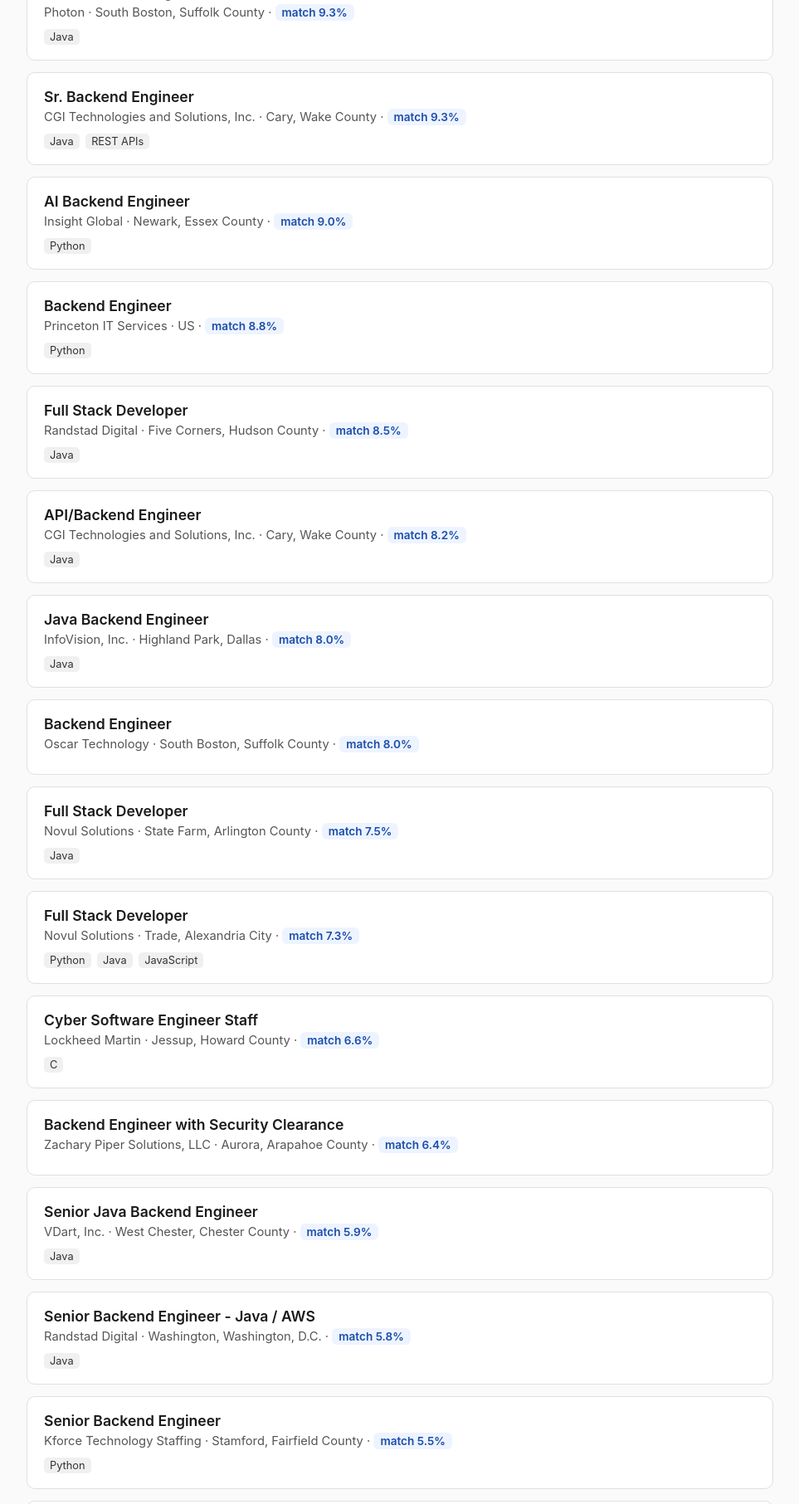
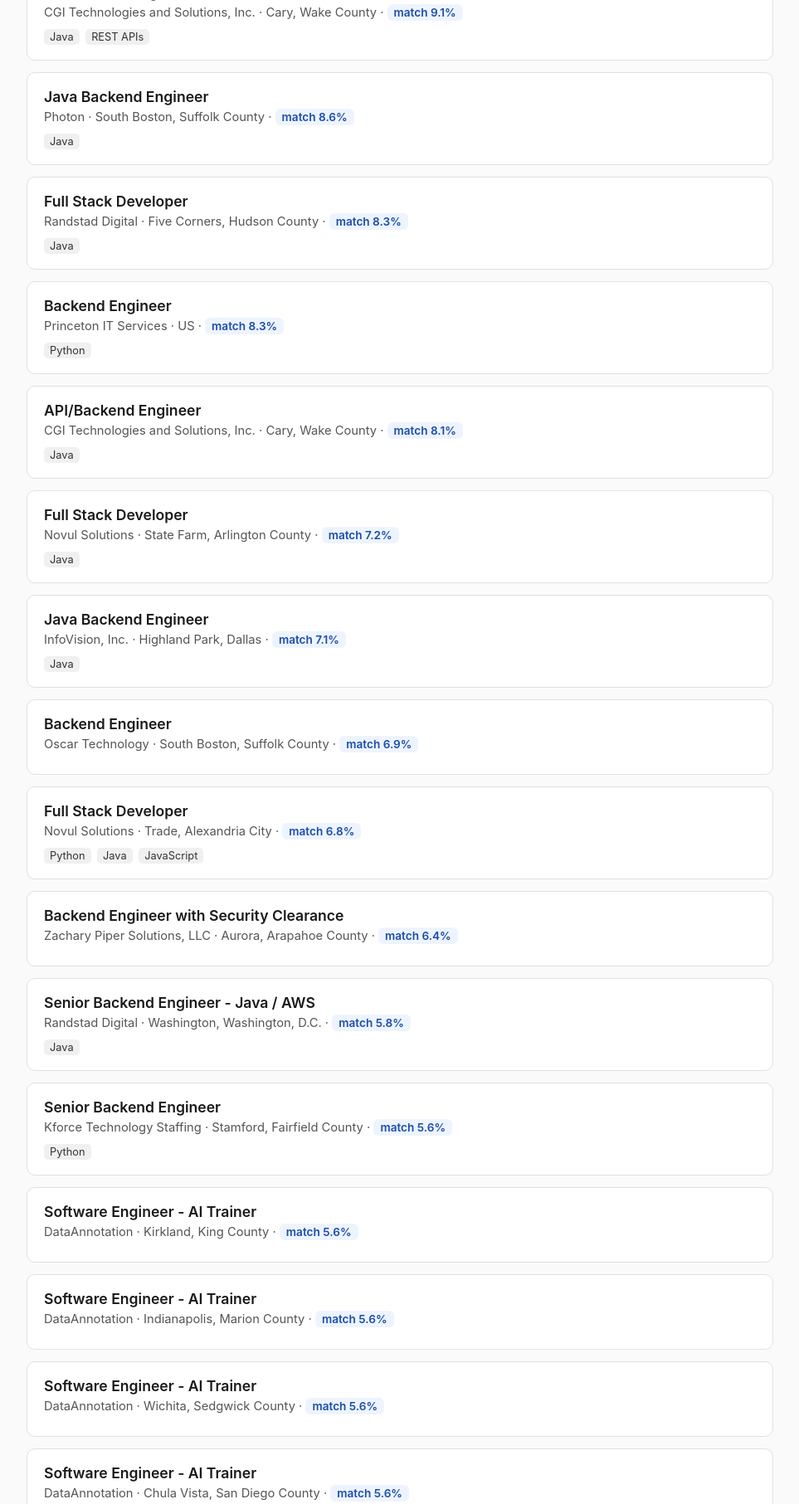
Before and after one commit to philipIsmail/job-matcher, a plain HTML site: page docs/index.html in a window 1280 px wide. Shown: the part 640-2453 px from the top of the page at 83% size, without its empty margins (158-1121 px from the left). Drawn offline with Linux system fonts and the light colour scheme.

Commit message:
Update daily job matches

```diff
--- a/docs/index.html
+++ b/docs/index.html
@@ -25,32 +25,14 @@
 </head>
 <body>
   <h1>Daily Job Matches</h1>
-  <div class="updated">Last updated: 2026-11-15 18:26 UTC · 20 jobs ranked</div>
+  <div class="updated">Last updated: 2026-11-16 21:36 UTC · 20 jobs ranked</div>
 
 
 
     <div class="job">
-      <div class="job-title"><a href="https://www.adzuna.com/land/ad/5959520998?se=7Dq0HiLh8RGDtoxXJCvQRQ&utm_medium=api&utm_source=84fd4a8d&v=FE263D14982D1A70D611EC78BBD1A90012D23CDF" target="_blank">Python Backend Engineer (W2)</a></div>
-      <div class="job-meta">Bridge Flair LLC &middot; Frazer, Chester County
-        &middot; <span class="score">match 15.0%</span>
-      </div>
-
-      <div class="skills">
-
-        <span class="skill-tag">Python</span>
-
-        <span class="skill-tag">AWS Glue</span>
-
-        <span class="skill-tag">DynamoDB</span>
-
-      </div>
-
-    </div>
-
-    <div class="job">
-      <div class="job-title"><a href="https://www.adzuna.com/land/ad/5814187240?se=7Dq0HiLh8RGDtoxXJCvQRQ&utm_medium=api&utm_source=84fd4a8d&v=B8CA06CE8DC19DD6E4B54C3450FA5D1CDCCC4E3E" target="_blank">AWS Backend Engineer</a></div>
+      <div class="job-title"><a href="https://www.adzuna.com/land/ad/5814187240?se=fGCBxgXi8RGli7Ax_OBfCg&utm_medium=api&utm_source=84fd4a8d&v=B8CA06CE8DC19DD6E4B54C3450FA5D1CDCCC4E3E" target="_blank">AWS Backend Engineer</a></div>
       <div class="job-meta">Princeton IT Services &middot; Frazer, Chester County
-        &middot; <span class="score">match 14.0%</span>
+        &middot; <span class="score">match 14.9%</span>
       </div>
 
       <div class="skills">
@@ -62,17 +44,9 @@
     </div>
 
     <div class="job">
-      <div class="job-title"><a href="https://www.adzuna.com/land/ad/5955581201?se=plfUHSLh8RGNl561rfNY_A&utm_medium=api&utm_source=84fd4a8d&v=138E78C4181D0D4D526F63E0E03F52BDA0580831" target="_blank">Full Stack Developer</a></div>
-      <div class="job-meta">Eliassen Group &middot; Durham, Durham County
-        &middot; <span class="score">match 10.1%</span>
-      </div>
-
-    </div>
-
-    <div class="job">
-      <div class="job-title"><a href="https://www.adzuna.com/land/ad/5954381910?se=7Dq0HiLh8RGDtoxXJCvQRQ&utm_medium=api&utm_source=84fd4a8d&v=D29D4120D9FE2CFC1778401F64E52CBB7E42C690" target="_blank">Java Backend Engineer</a></div>
+      <div class="job-title"><a href="https://www.adzuna.com/land/ad/5954381910?se=fGCBxgXi8RGli7Ax_OBfCg&utm_medium=api&utm_source=84fd4a8d&v=D29D4120D9FE2CFC1778401F64E52CBB7E42C690" target="_blank">Java Backend Engineer</a></div>
       <div class="job-meta">CGI Technologies and Solutions, Inc. &middot; Cary, Wake County
-        &middot; <span class="score">match 9.9%</span>
+        &middot; <span class="score">match 9.7%</span>
       </div>
 
       <div class="skills">
@@ -86,23 +60,31 @@
     </div>
 
     <div class="job">
-      <div class="job-title"><a href="https://www.adzuna.com/land/ad/5922506510?se=7Dq0HiLh8RGDtoxXJCvQRQ&utm_medium=api&utm_source=84fd4a8d&v=592EA7515104E390E0113D113B06B7129A8D9259" target="_blank">Java Backend Engineer</a></div>
-      <div class="job-meta">Photon &middot; South Boston, Suffolk County
-        &middot; <span class="score">match 9.3%</span>
+      <div class="job-title"><a href="https://www.adzuna.com/land/ad/5955581201?se=niGpxQXi8RGoBo_phxaFfw&utm_medium=api&utm_source=84fd4a8d&v=138E78C4181D0D4D526F63E0E03F52BDA0580831" target="_blank">Full Stack Developer</a></div>
+      <div class="job-meta">Eliassen Group &middot; Durham, Durham County
+        &middot; <span class="score">match 9.4%</span>
+      </div>
+
+    </div>
+
+    <div class="job">
+      <div class="job-title"><a href="https://www.adzuna.com/land/ad/5930488051?se=fGCBxgXi8RGli7Ax_OBfCg&utm_medium=api&utm_source=84fd4a8d&v=8AD53A34E82E4306562B60747154B25AA53212C7" target="_blank">AI Backend Engineer</a></div>
+      <div class="job-meta">Insight Global &middot; Newark, Essex County
+        &middot; <span class="score">match 9.1%</span>
       </div>
 
       <div class="skills">
 
-        <span class="skill-tag">Java</span>
+        <span class="skill-tag">Python</span>
 
       </div>
 
     </div>
 
     <div class="job">
-      <div class="job-title"><a href="https://www.adzuna.com/land/ad/5954381897?se=7Dq0HiLh8RGDtoxXJCvQRQ&utm_medium=api&utm_source=84fd4a8d&v=AB7486046A85CF2393069F2586EE20C93BB7389C" target="_blank">Sr. Backend Engineer</a></div>
+      <div class="job-title"><a href="https://www.adzuna.com/land/ad/5954381897?se=fGCBxgXi8RGli7Ax_OBfCg&utm_medium=api&utm_source=84fd4a8d&v=AB7486046A85CF2393069F2586EE20C93BB7389C" target="_blank">Sr. Backend Engineer</a></div>
       <div class="job-meta">CGI Technologies and Solutions, Inc. &middot; Cary, Wake County
-        &middot; <span class="score">match 9.3%</span>
+        &middot; <span class="score">match 9.1%</span>
       </div>
 
       <div class="skills">
@@ -116,9 +98,37 @@
     </div>
 
     <div class="job">
-      <div class="job-title"><a href="https://www.adzuna.com/land/ad/5930488051?se=7Dq0HiLh8RGDtoxXJCvQRQ&utm_medium=api&utm_source=84fd4a8d&v=8AD53A34E82E4306562B60747154B25AA53212C7" target="_blank">AI Backend Engineer</a></div>
-      <div class="job-meta">Insight Global &middot; Newark, Essex County
-        &middot; <span class="score">match 9.0%</span>
+      <div class="job-title"><a href="https://www.adzuna.com/land/ad/5922506510?se=fGCBxgXi8RGli7Ax_OBfCg&utm_medium=api&utm_source=84fd4a8d&v=592EA7515104E390E0113D113B06B7129A8D9259" target="_blank">Java Backend Engineer</a></div>
+      <div class="job-meta">Photon &middot; South Boston, Suffolk County
+        &middot; <span class="score">match 8.6%</span>
+      </div>
+
+      <div class="skills">
+
+        <span class="skill-tag">Java</span>
+
+      </div>
+
+    </div>
+
+    <div class="job">
+      <div class="job-title"><a href="https://www.adzuna.com/land/ad/5943738159?se=niGpxQXi8RGoBo_phxaFfw&utm_medium=api&utm_source=84fd4a8d&v=299E40E4506FA617E989AE9CCB9D8C5E3F8CD763" target="_blank">Full Stack Developer</a></div>
+      <div class="job-meta">Randstad Digital &middot; Five Corners, Hudson County
+        &middot; <span class="score">match 8.3%</span>
+      </div>
+
+      <div class="skills">
+
+        <span class="skill-tag">Java</span>
+
+      </div>
+
+    </div>
+
+    <div class="job">
+      <div class="job-title"><a href="https://www.adzuna.com/land/ad/5814218771?se=fGCBxgXi8RGli7Ax_OBfCg&utm_medium=api&utm_source=84fd4a8d&v=E91B3A74F87449BB608350F88FF03F643F84C416" target="_blank">Backend Engineer</a></div>
+      <div class="job-meta">Princeton IT Services &middot; US
+        &middot; <span class="score">match 8.3%</span>
       </div>
 
       <div class="skills">
@@ -130,23 +140,9 @@
     </div>
 
     <div class="job">
-      <div class="job-title"><a href="https://www.adzuna.com/land/ad/5814218771?se=7Dq0HiLh8RGDtoxXJCvQRQ&utm_medium=api&utm_source=84fd4a8d&v=E91B3A74F87449BB608350F88FF03F643F84C416" target="_blank">Backend Engineer</a></div>
-      <div class="job-meta">Princeton IT Services &middot; US
-        &middot; <span class="score">match 8.8%</span>
-      </div>
-
-      <div class="skills">
-
-        <span class="skill-tag">Python</span>
-
-      </div>
-
-    </div>
-
-    <div class="job">
-      <div class="job-title"><a href="https://www.adzuna.com/land/ad/5943738159?se=plfUHSLh8RGNl561rfNY_A&utm_medium=api&utm_source=84fd4a8d&v=299E40E4506FA617E989AE9CCB9D8C5E3F8CD763" target="_blank">Full Stack Developer</a></div>
-      <div class="job-meta">Randstad Digital &middot; Five Corners, Hudson County
-        &middot; <span class="score">match 8.5%</span>
+      <div class="job-title"><a href="https://www.adzuna.com/land/ad/5954381903?se=fGCBxgXi8RGli7Ax_OBfCg&utm_medium=api&utm_source=84fd4a8d&v=D922CD9304F72BCB38E530DFC28B2348B5B2712F" target="_blank">API/Backend Engineer</a></div>
+      <div class="job-meta">CGI Technologies and Solutions, Inc. &middot; Cary, Wake County
+        &middot; <span class="score">match 8.1%</span>
       </div>
 
       <div class="skills">
@@ -158,9 +154,9 @@
     </div>
 
     <div class="job">
-      <div class="job-title"><a href="https://www.adzuna.com/land/ad/5954381903?se=7Dq0HiLh8RGDtoxXJCvQRQ&utm_medium=api&utm_source=84fd4a8d&v=D922CD9304F72BCB38E530DFC28B2348B5B2712F" target="_blank">API/Backend Engineer</a></div>
-      <div class="job-meta">CGI Technologies and Solutions, Inc. &middot; Cary, Wake County
-        &middot; <span class="score">match 8.2%</span>
+      <div class="job-title"><a href="https://www.adzuna.com/land/ad/5958613574?se=niGpxQXi8RGoBo_phxaFfw&utm_medium=api&utm_source=84fd4a8d&v=7FB4835A653E1B6641CFC4C31C0B721341C84C95" target="_blank">Full Stack Developer</a></div>
+      <div class="job-meta">Novul Solutions &middot; State Farm, Arlington County
+        &middot; <span class="score">match 7.2%</span>
       </div>
 
       <div class="skills">
@@ -172,9 +168,9 @@
     </div>
 
     <div class="job">
-      <div class="job-title"><a href="https://www.adzuna.com/land/ad/5945987453?se=7Dq0HiLh8RGDtoxXJCvQRQ&utm_medium=api&utm_source=84fd4a8d&v=5A72CC6330F3311389CEF3CF2BBBBC9896E4CA53" target="_blank">Java Backend Engineer</a></div>
+      <div class="job-title"><a href="https://www.adzuna.com/land/ad/5945987453?se=fGCBxgXi8RGli7Ax_OBfCg&utm_medium=api&utm_source=84fd4a8d&v=5A72CC6330F3311389CEF3CF2BBBBC9896E4CA53" target="_blank">Java Backend Engineer</a></div>
       <div class="job-meta">InfoVision, Inc. &middot; Highland Park, Dallas
-        &middot; <span class="score">match 8.0%</span>
+        &middot; <span class="score">match 7.1%</span>
       </div>
 
       <div class="skills">
@@ -186,31 +182,17 @@
     </div>
 
     <div class="job">
-      <div class="job-title"><a href="https://www.adzuna.com/land/ad/5945162151?se=7Dq0HiLh8RGDtoxXJCvQRQ&utm_medium=api&utm_source=84fd4a8d&v=C652258428446D49A38D3B6AFD162653616AA36D" target="_blank">Backend Engineer</a></div>
+      <div class="job-title"><a href="https://www.adzuna.com/land/ad/5945162151?se=fGCBxgXi8RGli7Ax_OBfCg&utm_medium=api&utm_source=84fd4a8d&v=C652258428446D49A38D3B6AFD162653616AA36D" target="_blank">Backend Engineer</a></div>
       <div class="job-meta">Oscar Technology &middot; South Boston, Suffolk County
-        &middot; <span class="score">match 8.0%</span>
+        &middot; <span class="score">match 6.9%</span>
       </div>
 
     </div>
 
     <div class="job">
-      <div class="job-title"><a href="https://www.adzuna.com/land/ad/5958613574?se=plfUHSLh8RGNl561rfNY_A&utm_medium=api&utm_source=84fd4a8d&v=7FB4835A653E1B6641CFC4C31C0B721341C84C95" target="_blank">Full Stack Developer</a></div>
-      <div class="job-meta">Novul Solutions &middot; State Farm, Arlington County
-        &middot; <span class="score">match 7.5%</span>
-      </div>
-
-      <div class="skills">
-
-        <span class="skill-tag">Java</span>
-
-      </div>
-
-    </div>
-
-    <div class="job">
-      <div class="job-title"><a href="https://www.adzuna.com/land/ad/5903176807?se=plfUHSLh8RGNl561rfNY_A&utm_medium=api&utm_source=84fd4a8d&v=16743A057560DED467E0CDD79F30E9503D2F3E39" target="_blank">Full Stack Developer</a></div>
+      <div class="job-title"><a href="https://www.adzuna.com/land/ad/5903176807?se=niGpxQXi8RGoBo_phxaFfw&utm_medium=api&utm_source=84fd4a8d&v=16743A057560DED467E0CDD79F30E9503D2F3E39" target="_blank">Full Stack Developer</a></div>
       <div class="job-meta">Novul Solutions &middot; Trade, Alexandria City
-        &middot; <span class="score">match 7.3%</span>
+        &middot; <span class="score">match 6.8%</span>
       </div>
 
       <div class="skills">
@@ -226,21 +208,7 @@
     </div>
 
     <div class="job">
-      <div class="job-title"><a href="https://www.adzuna.com/land/ad/5942820018?se=2MsHHCLh8RGDtoxXJCvQRQ&utm_medium=api&utm_source=84fd4a8d&v=772249E0BD621CC217B16D0090316C855C586477" target="_blank">Cyber Software Engineer Staff</a></div>
-      <div class="job-meta">Lockheed Martin &middot; Jessup, Howard County
-        &middot; <span class="score">match 6.6%</span>
-      </div>
-
-      <div class="skills">
-
-        <span class="skill-tag">C</span>
-
-      </div>
-
-    </div>
-
-    <div class="job">
-      <div class="job-title"><a href="https://www.adzuna.com/land/ad/5740550284?se=7Dq0HiLh8RGDtoxXJCvQRQ&utm_medium=api&utm_source=84fd4a8d&v=0EE4095650FC7C564679FB53E289826A24661006" target="_blank">Backend Engineer with Security Clearance</a></div>
+      <div class="job-title"><a href="https://www.adzuna.com/land/ad/5740550284?se=fGCBxgXi8RGli7Ax_OBfCg&utm_medium=api&utm_source=84fd4a8d&v=0EE4095650FC7C564679FB53E289826A24661006" target="_blank">Backend Engineer with Security Clearance</a></div>
       <div class="job-meta">Zachary Piper Solutions, LLC &middot; Aurora, Arapahoe County
         &middot; <span class="score">match 6.4%</span>
       </div>
@@ -248,21 +216,7 @@
     </div>
 
     <div class="job">
-      <div class="job-title"><a href="https://www.adzuna.com/land/ad/5964782466?se=7Dq0HiLh8RGDtoxXJCvQRQ&utm_medium=api&utm_source=84fd4a8d&v=96392247D1BFD526D5E2B102EF09851070130B4D" target="_blank">Senior Java Backend Engineer</a></div>
-      <div class="job-meta">VDart, Inc. &middot; West Chester, Chester County
-        &middot; <span class="score">match 5.9%</span>
-      </div>
-
-      <div class="skills">
-
-        <span class="skill-tag">Java</span>
-
-      </div>
-
-    </div>
-
-    <div class="job">
-      <div class="job-title"><a href="https://www.adzuna.com/land/ad/5952304885?se=7Dq0HiLh8RGDtoxXJCvQRQ&utm_medium=api&utm_source=84fd4a8d&v=385DCA6AE71E6E065219F41B90E9B2EA74501150" target="_blank">Senior Backend Engineer - Java / AWS</a></div>
+      <div class="job-title"><a href="https://www.adzuna.com/land/ad/5952304885?se=fGCBxgXi8RGli7Ax_OBfCg&utm_medium=api&utm_source=84fd4a8d&v=385DCA6AE71E6E065219F41B90E9B2EA74501150" target="_blank">Senior Backend Engineer - Java / AWS</a></div>
       <div class="job-meta">Randstad Digital &middot; Washington, Washington, D.C.
         &middot; <span class="score">match 5.8%</span>
       </div>
@@ -276,9 +230,9 @@
     </div>
 
     <div class="job">
-      <div class="job-title"><a href="https://www.adzuna.com/land/ad/5871035005?se=7Dq0HiLh8RGDtoxXJCvQRQ&utm_medium=api&utm_source=84fd4a8d&v=AC946F18307F54153A6D1CCBE14EF0B9C9F859D5" target="_blank">Senior Backend Engineer</a></div>
+      <div class="job-title"><a href="https://www.adzuna.com/land/ad/5871035005?se=fGCBxgXi8RGli7Ax_OBfCg&utm_medium=api&utm_source=84fd4a8d&v=AC946F18307F54153A6D1CCBE14EF0B9C9F859D5" target="_blank">Senior Backend Engineer</a></div>
       <div class="job-meta">Kforce Technology Staffing &middot; Stamford, Fairfield County
-        &middot; <span class="score">match 5.5%</span>
+        &middot; <span class="score">match 5.6%</span>
       </div>
 
       <div class="skills">
@@ -290,9 +244,33 @@
     </div>
 
     <div class="job">
-      <div class="job-title"><a href="https://www.adzuna.com/land/ad/5937249682?se=plfUHSLh8RGNl561rfNY_A&utm_medium=api&utm_source=84fd4a8d&v=5BE33243DFC8F68955AA7AC47F63482CF569AC98" target="_blank">Full Stack Developer</a></div>
-      <div class="job-meta">Software Guidance & Assistance &middot; Grand Central, Manhattan
-        &middot; <span class="score">match 5.4%</span>
+      <div class="job-title"><a href="https://www.adzuna.com/land/ad/5946083063?se=vn6XwwXi8RGoBo_phxaFfw&utm_medium=api&utm_source=84fd4a8d&v=8A8A2C6720F5D4FEA6E4BB9316025FA000EBF940" target="_blank">Software Engineer - AI Trainer</a></div>
+      <div class="job-meta">DataAnnotation &middot; Kirkland, King County
+        &middot; <span class="score">match 5.6%</span>
+      </div>
+
+    </div>
+
+    <div class="job">
+      <div class="job-title"><a href="https://www.adzuna.com/land/ad/5946156890?se=vn6XwwXi8RGoBo_phxaFfw&utm_medium=api&utm_source=84fd4a8d&v=B42CF2B965DC395E49F283F88DA9430234EE1D25" target="_blank">Software Engineer - AI Trainer</a></div>
+      <div class="job-meta">DataAnnotation &middot; Indianapolis, Marion County
+        &middot; <span class="score">match 5.6%</span>
+      </div>
+
+    </div>
+
+    <div class="job">
+      <div class="job-title"><a href="https://www.adzuna.com/land/ad/5946079559?se=vn6XwwXi8RGoBo_phxaFfw&utm_medium=api&utm_source=84fd4a8d&v=2B69ED3A09C5F5493DC909F6878F7695546AFC5E" target="_blank">Software Engineer - AI Trainer</a></div>
+      <div class="job-meta">DataAnnotation &middot; Wichita, Sedgwick County
+        &middot; <span class="score">match 5.6%</span>
+      </div>
+
+    </div>
+
+    <div class="job">
+      <div class="job-title"><a href="https://www.adzuna.com/land/ad/5946088011?se=vn6XwwXi8RGoBo_phxaFfw&utm_medium=api&utm_source=84fd4a8d&v=2557BED08DDD28A0584EC0CCE6EFD289518E4E5D" target="_blank">Software Engineer - AI Trainer</a></div>
+      <div class="job-meta">DataAnnotation &middot; Chula Vista, San Diego County
+        &middot; <span class="score">match 5.6%</span>
       </div>
 
     </div>
```
